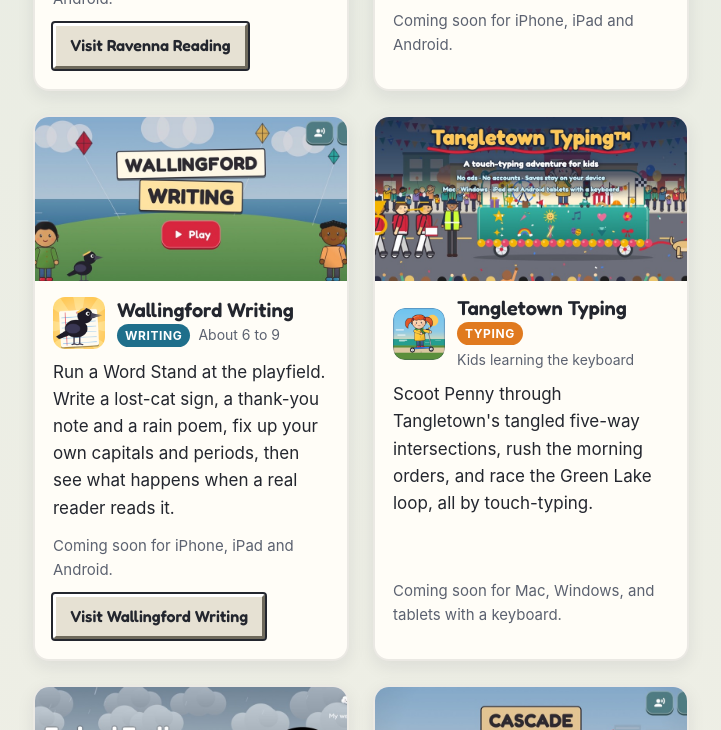
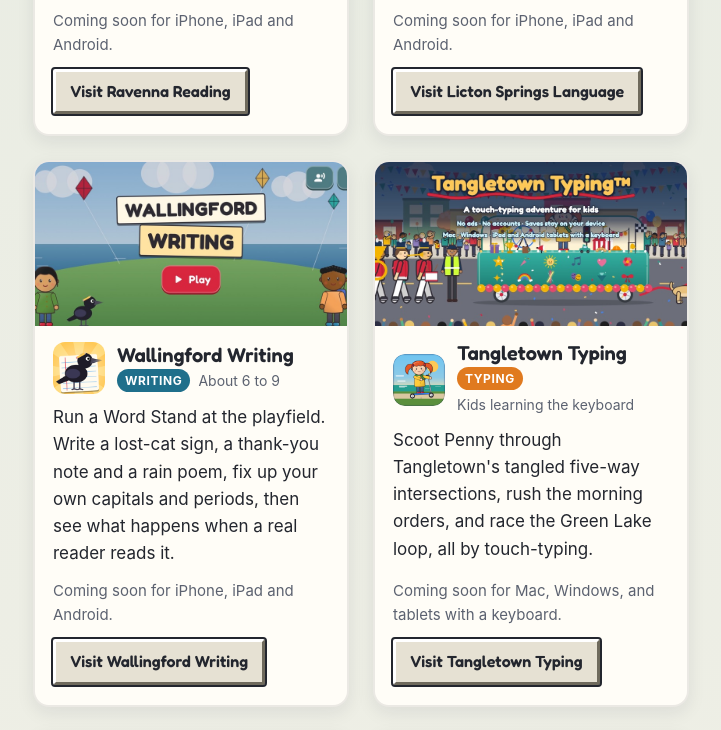
Before and after one commit to PNW-Kid-Software/pnw-kid-software.github.io, a plain HTML site: page index.html in a window 1280 px wide. Shown: the part 3057-3787 px from the top of the page, without its empty margins (505-1226 px from the left). Drawn offline with Linux system fonts and the light colour scheme.

Commit message:
Link the Licton Springs Language and Tangletown Typing sites
Co-Authored-By: Claude Opus 5.5 <noreply@anthropic.com>

```diff
--- a/index.html
+++ b/index.html
@@ -245,6 +245,7 @@
             </div>
             <p>A windstorm blacks out the neighborhood on Lantern Walk night. Fix Watt the robot's scrambled instruction book, one page at a time, and light Licton Springs back up.</p>
             <p class="status">Coming soon for iPhone, iPad and Android.</p>
+            <a class="btn btn-small" href="https://lictonspringslanguage.github.io/">Visit Licton Springs Language</a>
           </div>
         </article>
 
@@ -270,6 +271,7 @@
             </div>
             <p>Scoot Penny through Tangletown's tangled five-way intersections, rush the morning orders, and race the Green Lake loop, all by touch-typing.</p>
             <p class="status">Coming soon for Mac, Windows, and tablets with a keyboard.</p>
+            <a class="btn btn-small" href="https://tangletown-typing.github.io/">Visit Tangletown Typing</a>
           </div>
         </article>
 
@@ -431,7 +433,9 @@
       <li><a href="https://mapleleafmath.github.io/">Maple Leaf Math</a></li>
       <li><a href="https://capitolhillcoding.github.io/">Capitol Hill Coding</a></li>
       <li><a href="https://ravennareading.github.io/">Ravenna Reading</a></li>
+      <li><a href="https://lictonspringslanguage.github.io/">Licton Springs Language</a></li>
       <li><a href="https://wallingford-writing.github.io/">Wallingford Writing</a></li>
+      <li><a href="https://tangletown-typing.github.io/">Tangletown Typing</a></li>
       <li><a href="https://frelardfeelings.github.io/">Frelard Feelings</a></li>
       <li><a href="https://cascadecardboardcreator.github.io/">Cascade Cardboard Creator</a></li>
       <li><a href="https://timothycrosley.github.io/bug-jug.github.io/">BugJug</a></li>
```
